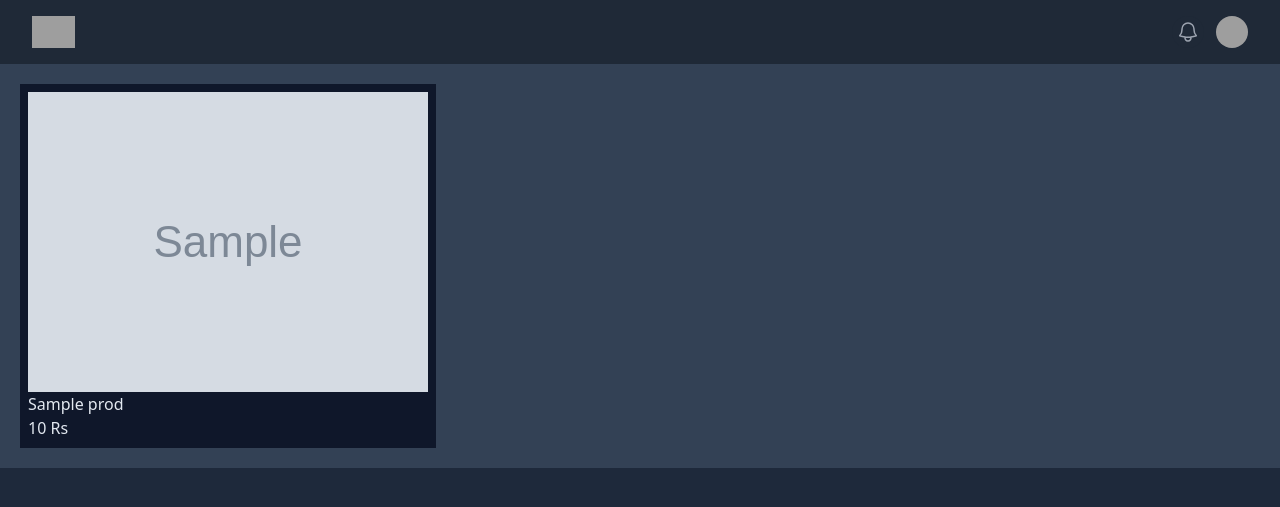
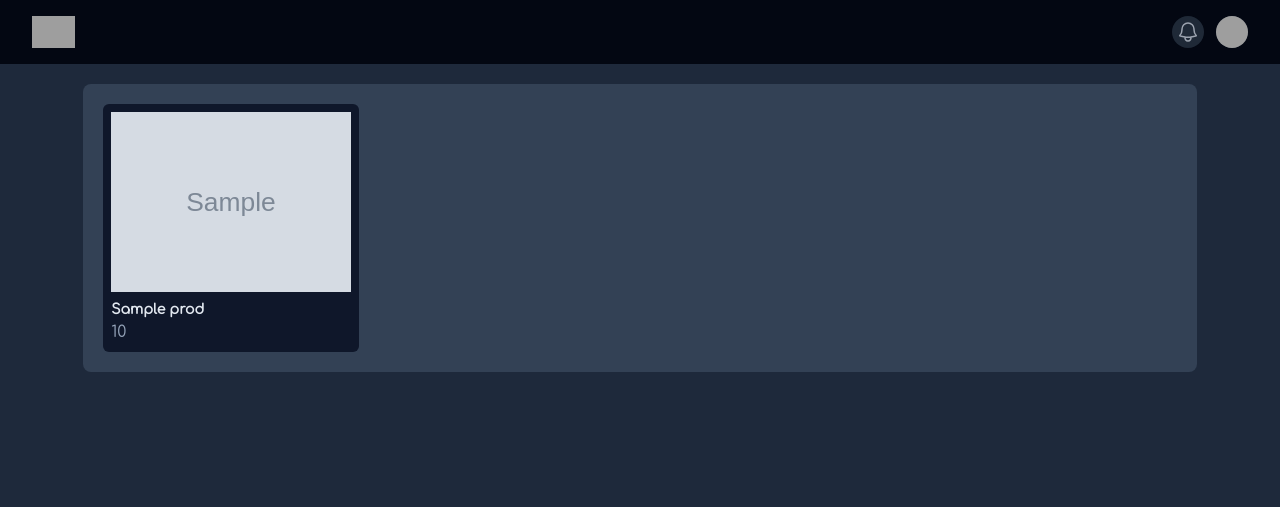
Before and after one commit to Shadow-Knight503/GeM, a Django app: template templates/Home.html in a window 1280 px wide. Shown: the top 507 px of the page. Run offline with Django 4.2, Linux system fonts and the light colour scheme; the template is opened without the code that fills it: most values are stand-ins (such as "Sample title", 1, 10 or a date in 2020); grey boxes marked "Sample" are stand-in pictures; some libraries are stand-ins or nearby versions; grey boxes are pictures that could not be loaded.

Commit message:
GUI update

```diff
--- a/templates/Home.html
+++ b/templates/Home.html
@@ -1,19 +1,40 @@
 <!DOCTYPE html>
 <html lang="en">
 <head>
+    <link href='https://fonts.googleapis.com/css?family=Comfortaa' rel='stylesheet'>
+    <link href='https://fonts.googleapis.com/css?family=Oswald' rel='stylesheet'>
     <meta charset="UTF-8">
     <title>Test</title>
     <script src="https://cdn.tailwindcss.com"></script>
+    <script>
+        tailwind.config = {
+            theme: {
+                extend: {
+                    fontFamily: {
+                        'Comf': ['Comfortaa', 'system-ui', 'sans-serif'],
+                        'Oswd': ['Oswald', 'system-ui', 'sans-serif'],
+                    },
+                    container: {
+                        center: true,
+                    }
+                }
+            }
+        }
+    </script>
 </head>
 <body class="bg-slate-800">
 {% include "Nav.html" %}
-<div class="container bg-slate-700 flex gap-4 p-5">
+<div class="container bg-slate-700 mt-5 flex flex-wrap items-stretch rounded-lg
+    max-w-[87vw] gap-4 l-5 p-5">
     {% for Key, Prod in Prods.items %}
-    	<div class="relative bg-slate-900 min-h-[5vh] min-w-[20vw] text-slate-200 p-2">
+    	<div class="bg-slate-900 h-auto max-w-[20vw] text-slate-200 p-2 rounded-md">
             <a href="./products/{{ Key }}">
-                <img class="bg-contain size-max" src="{{ Prod.Img }}"></a>
-            <p>{{ Prod.Name }}</p>
-            <p class="">{{ Prod.Price }} Rs</p>
+                <img class="bg-contain size-max h-contain w-full"
+                     alt="{{ Key }}" src="{{ Prod.Img }}"></a>
+            <div class="font-Comf text-slate-200 mt-2">
+                <p class="text-sm font-bold">{{ Prod.Name }}</p>
+                <p class="text-slate-400">{{ Prod.Price }}</p>
+            </div>
         </div>
     {% endfor %}
 </div>
--- a/templates/Nav.html
+++ b/templates/Nav.html
@@ -1,4 +1,4 @@
-<nav class="bg-gray-800">
+<nav class="bg-gray-950">
   <div class="mx-auto max-w-7xl px-2 sm:px-6 lg:px-8">
     <div class="relative flex h-16 items-center justify-between">
       <div class="absolute inset-y-0 left-0 flex items-center sm:hidden">
```
Also changed, not shown: Home/views.py (+15 -20 lines), templates/Prod.html (+14 -8 lines).
